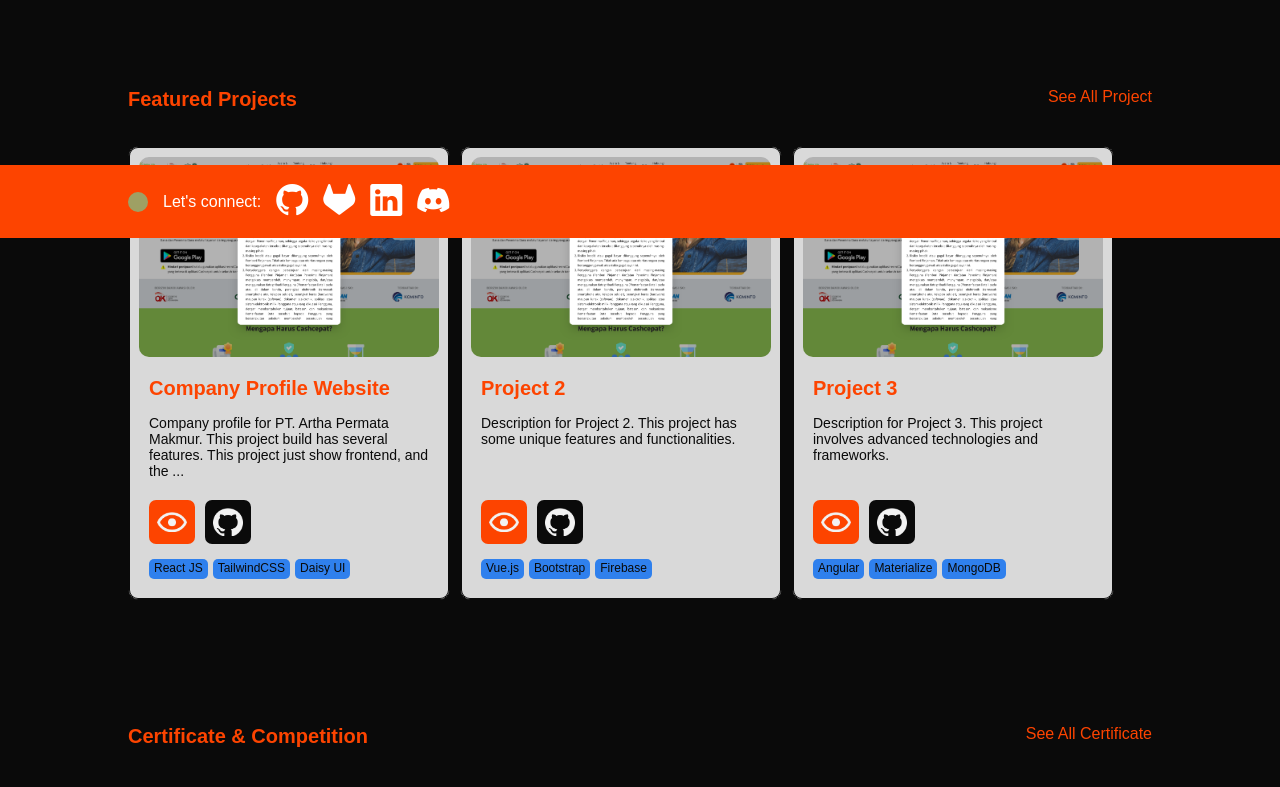
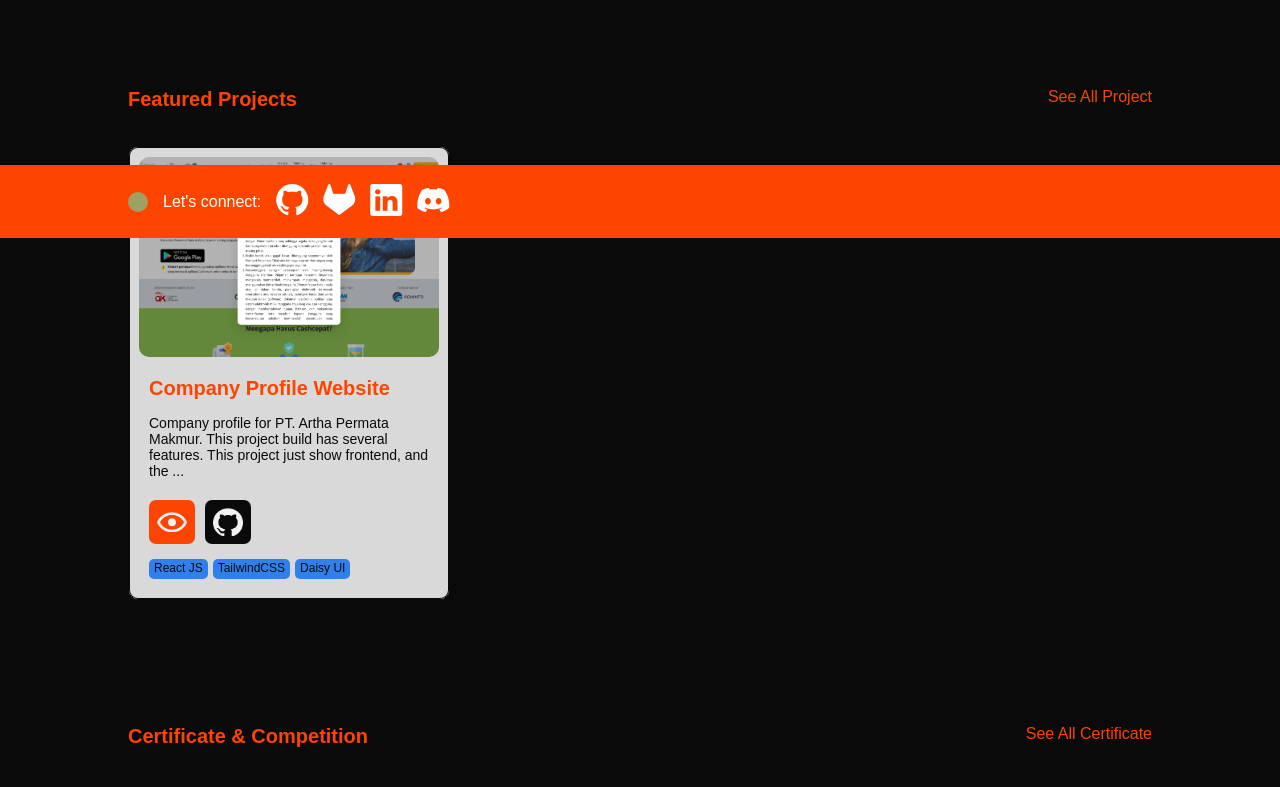
Before and after one commit to Aramdhann/personal-web, a Vue app: page / in a window 1280 px wide. Shown: the part 562-1349 px from the top of the page. Built offline with nearby package versions, Linux system fonts and the light colour scheme; a web font is replaced by a local one.

Commit message:
make a props to limit json data

```diff
--- a/src/components/FeaturedProject.vue
+++ b/src/components/FeaturedProject.vue
@@ -1,6 +1,7 @@
 <script setup>
 import FeaturedProjectItem from "@/components/FeaturedProjectItem.vue";
 import Header from "@/components/Header.vue";
+import projects from "@/data/project-data.json";
 </script>
 
 <template>
@@ -9,7 +10,7 @@ import Header from "@/components/Header.vue";
       <template #title>Featured Projects</template>
     </Header>
     <div class="project-list">
-      <FeaturedProjectItem />
+      <FeaturedProjectItem :items="projects" :limit="1"/>
     </div>
   </section>
 </template>
--- a/src/components/FeaturedProjectItem.vue
+++ b/src/components/FeaturedProjectItem.vue
@@ -1,8 +1,18 @@
 <script setup>
 import Tag from "@/components/Tag.vue";
 import Toast from "@/components/Toast.vue";
-import projects from "@/data/project-data.json";
-import { ref } from "vue";
+import { ref, computed } from "vue";
+
+const props = defineProps({
+  items: {
+    type: Array,
+    required: true
+  },
+  limit: {
+    type: Number,
+    default: null
+  }
+})
 
 const showToast = ref(false);
 
@@ -20,14 +30,22 @@ const truncateDescription = (description, limit) => {
   }
   return description;
 };
+
+const limitedItems = computed(() => {
+  if (props.limit !== null) {
+    return props.items.slice(0, props.limit)
+  } else {
+    return props.items
+  }
+})
 </script>
 
 <template>
   <Toast v-if="showToast" />
   <a
-    v-if="projects && projects.length > 0"
-    v-for="project in projects"
-    :key="project.data.project_id"
+    v-if="limitedItems && limitedItems.length > 0"
+    v-for="(project, index) in limitedItems"
+    :key="index"
     :href="`/portofolio/${project.data.project_id}`"
   >
     <div class="card-base-animate">
--- a/src/views/PortofolioView.vue
+++ b/src/views/PortofolioView.vue
@@ -1,10 +1,11 @@
 <script setup>
 import FeaturedProjectItem from '@/components/FeaturedProjectItem.vue'
+import projects from "@/data/project-data.json";
 </script>
 
 <template>
   <div class="container project-list">
-    <FeaturedProjectItem/>
+    <FeaturedProjectItem :items="projects"/>
   </div>
 </template>
 
@@ -16,5 +17,6 @@ import FeaturedProjectItem from '@/components/FeaturedProjectItem.vue'
 
 .project-list {
   flex-wrap: wrap;
+  justify-content: center;
 }
 </style>
```
